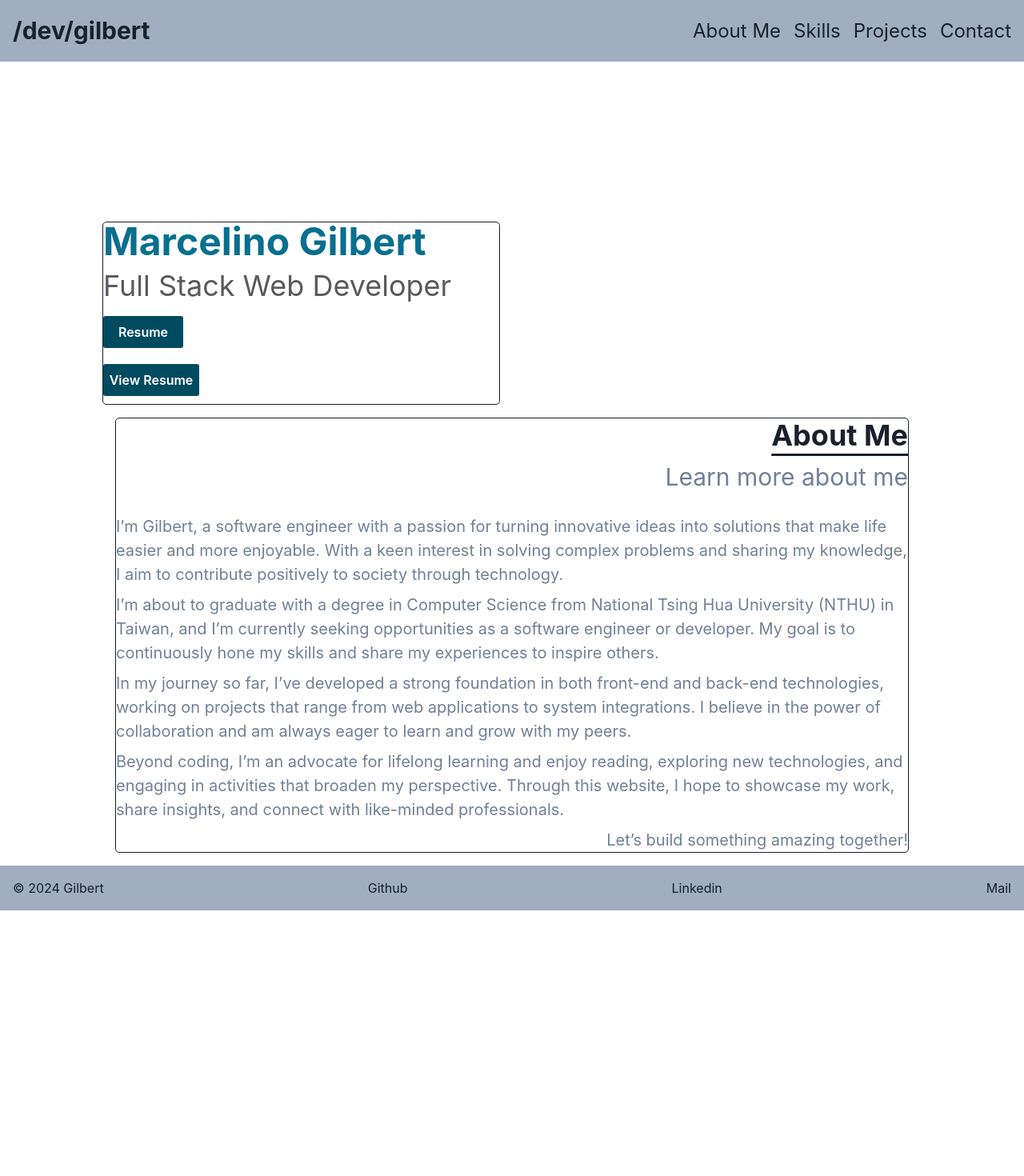
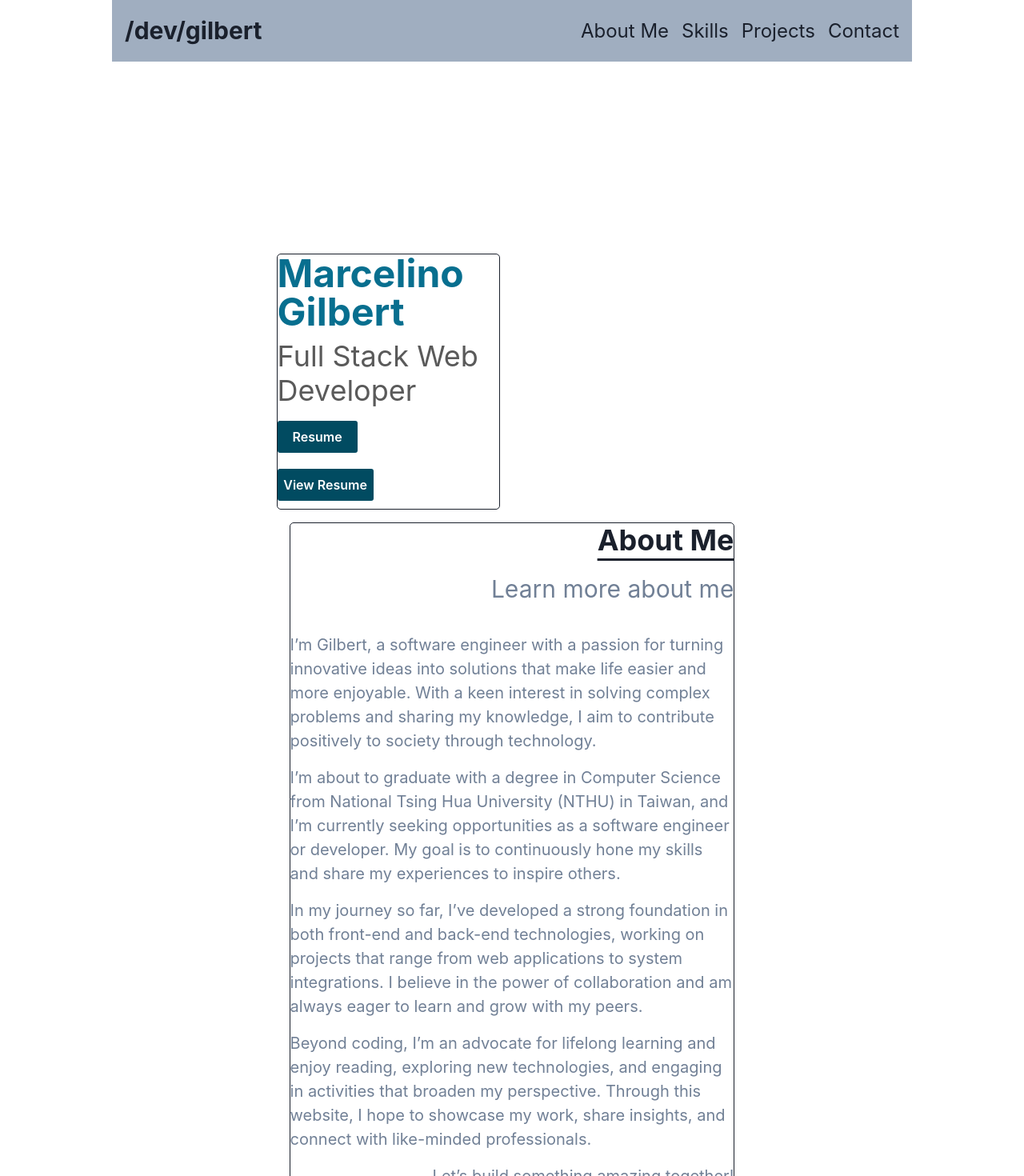
Before and after one commit to misterteri/personal-website-v2, a React (Create React App) app: page / in a window 1280 px wide. Shown: the top 1470 px of the page at 80% size. Before the commit the page ends 1138 px from the top, so only its background shows below. Built offline with nearby package versions, Linux system fonts and the light colour scheme.

Commit message:
refactor: footer, navbar, layout

```diff
--- a/src/App.tsx
+++ b/src/App.tsx
@@ -14,54 +14,12 @@ import {
   VStack,
 } from "@chakra-ui/react";
 
+import Layout from "./components/Layout";
+
 function App() {
   return (
     <ChakraProvider theme={theme}>
-      <header>
-        <Box
-          as="nav"
-          display="flex"
-          justifyContent="space-around"
-          padding="4"
-          backgroundColor="gray.400"
-        >
-          <Text fontSize="3xl" fontWeight="bold">
-            {" "}
-            /dev/gilbert
-          </Text>
-          <Spacer />
-          <HStack spacing="4">
-            <Box>
-              <Link>
-                <Text fontSize="2xl" _hover={{ borderBottom: "5px solid" }}>
-                  About Me
-                </Text>
-              </Link>
-            </Box>
-            <Box>
-              <Link>
-                <Text fontSize="2xl" _hover={{ borderBottom: "5px solid" }}>
-                  Skills
-                </Text>
-              </Link>
-            </Box>
-            <Box>
-              <Link>
-                <Text fontSize="2xl" _hover={{ borderBottom: "5px solid" }}>
-                  Projects
-                </Text>
-              </Link>
-            </Box>
-            <Box>
-              <Link>
-                <Text fontSize="2xl" _hover={{ borderBottom: "5px solid" }}>
-                  Contact
-                </Text>
-              </Link>
-            </Box>
-          </HStack>
-        </Box>
-      </header>
+      <Layout>
         <main>
           <section id="Introduction">
             <Grid
@@ -150,6 +108,7 @@ function App() {
             >
               <VStack
                 alignItems="flex-end"
+                spacing="4"
                 border={"1px solid"}
                 borderRadius={"5px"}
               >
@@ -164,9 +123,9 @@ function App() {
                 <Text fontSize="xl" color="gray.500">
                   I’m Gilbert, a software engineer with a passion for turning
                   innovative ideas into solutions that make life easier and more
-                enjoyable. With a keen interest in solving complex problems and
-                sharing my knowledge, I aim to contribute positively to society
-                through technology.
+                  enjoyable. With a keen interest in solving complex problems
+                  and sharing my knowledge, I aim to contribute positively to
+                  society through technology.
                 </Text>
                 <Text fontSize="xl" color="gray.500">
                   I’m about to graduate with a degree in Computer Science from
@@ -176,18 +135,18 @@ function App() {
                   my experiences to inspire others.
                 </Text>
                 <Text fontSize="xl" color="gray.500">
-                In my journey so far, I’ve developed a strong foundation in both
-                front-end and back-end technologies, working on projects that
-                range from web applications to system integrations. I believe in
-                the power of collaboration and am always eager to learn and grow
-                with my peers.
+                  In my journey so far, I’ve developed a strong foundation in
+                  both front-end and back-end technologies, working on projects
+                  that range from web applications to system integrations. I
+                  believe in the power of collaboration and am always eager to
+                  learn and grow with my peers.
                 </Text>
                 <Text fontSize="xl" color="gray.500">
                   Beyond coding, I’m an advocate for lifelong learning and enjoy
-                reading, exploring new technologies, and engaging in activities
-                that broaden my perspective. Through this website, I hope to
-                showcase my work, share insights, and connect with like-minded
-                professionals.
+                  reading, exploring new technologies, and engaging in
+                  activities that broaden my perspective. Through this website,
+                  I hope to showcase my work, share insights, and connect with
+                  like-minded professionals.
                 </Text>
                 <Text fontSize="xl" color="gray.500">
                   Let’s build something amazing together!
@@ -196,21 +155,7 @@ function App() {
             </Flex>
           </section>
         </main>
-
-      <footer>
-        <Box
-          display="flex"
-          justifyContent="space-between"
-          alignItems="center"
-          padding="4"
-          backgroundColor="gray.400"
-        >
-          <p>&copy; 2024 Gilbert</p>
-          <a href="/github">Github</a>
-          <a href="/linkedin">Linkedin</a>
-          <a href="/mail">Mail</a>
-        </Box>
-      </footer>
+      </Layout>
     </ChakraProvider>
   );
 }
--- /dev/null
+++ b/src/components/Footer.tsx
@@ -0,0 +1,20 @@
+import { Box, Flex, Text } from "@chakra-ui/react";
+
+const Footer: React.FC = () => {
+  return (
+    <Box
+      display="flex"
+      justifyContent="space-between"
+      alignItems="center"
+      padding="4"
+      backgroundColor="gray.400"
+    >
+      <p>&copy; 2024 Gilbert</p>
+      <a href="/github">Github</a>
+      <a href="/linkedin">Linkedin</a>
+      <a href="/mail">Mail</a>
+    </Box>
+  );
+};
+
+export default Footer;
--- /dev/null
+++ b/src/components/Layout.tsx
@@ -0,0 +1,28 @@
+import Navbar from "./Navbar";
+import Footer from "./Footer";
+import { Box, Container } from "@chakra-ui/react";
+
+const Layout: React.FC<{ children: React.ReactNode }> = ({ children }) => {
+  return (
+    <Box
+      as="main"
+      maxWidth={1000}
+      mx="auto"
+      minHeight="100vh"
+      display="flex"
+      flexDirection="column"
+      justifyContent={"center"}
+    >
+      {/* <Seo /> */}
+      <Navbar />
+
+      <Container flexGrow={1} maxWidth={"container.md"} paddingTop="10">
+        {/* <Global styles={prismStyles} /> */}
+        {children}
+      </Container>
+      <Footer />
+    </Box>
+  );
+};
+
+export default Layout;
--- /dev/null
+++ b/src/components/Navbar.tsx
@@ -0,0 +1,49 @@
+import { Box, HStack, Link, Spacer, Text } from "@chakra-ui/react";
+
+export default function Navbar(): JSX.Element {
+  return (
+    <Box
+      as="nav"
+      display="flex"
+      justifyContent="space-around"
+      padding="4"
+      backgroundColor="gray.400"
+    >
+      <Text fontSize="3xl" fontWeight="bold">
+        {" "}
+        /dev/gilbert
+      </Text>
+      <Spacer />
+      <HStack spacing="4">
+        <Box>
+          <Link>
+            <Text fontSize="2xl" _hover={{ borderBottom: "5px solid" }}>
+              About Me
+            </Text>
+          </Link>
+        </Box>
+        <Box>
+          <Link>
+            <Text fontSize="2xl" _hover={{ borderBottom: "5px solid" }}>
+              Skills
+            </Text>
+          </Link>
+        </Box>
+        <Box>
+          <Link>
+            <Text fontSize="2xl" _hover={{ borderBottom: "5px solid" }}>
+              Projects
+            </Text>
+          </Link>
+        </Box>
+        <Box>
+          <Link>
+            <Text fontSize="2xl" _hover={{ borderBottom: "5px solid" }}>
+              Contact
+            </Text>
+          </Link>
+        </Box>
+      </HStack>
+    </Box>
+  );
+}
```
Lines whose indentation alone changed are shown as unchanged.
